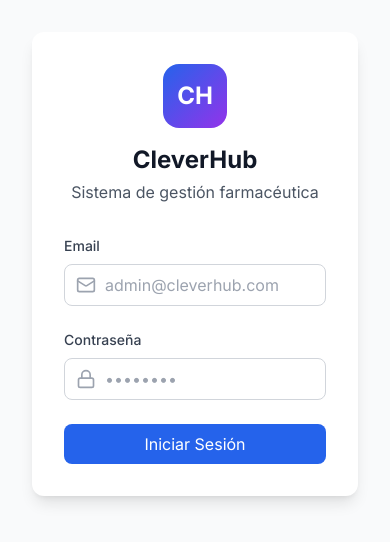
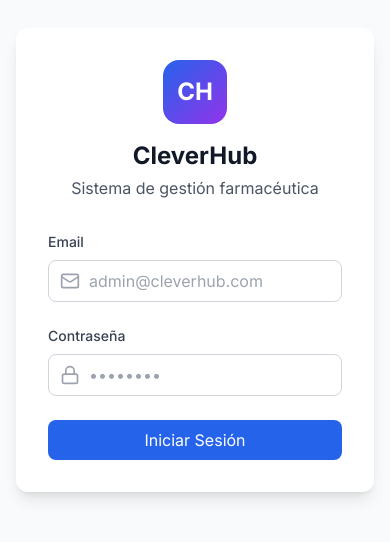
Before and after one commit to amer-najjab-dev/cleverhub-V2.2-frontend, a React (Vite) app: page /login in a window 390 px wide. Shown: the part 174-716 px from the top of the page. Built offline with nearby package versions, Linux system fonts and the light colour scheme; no server answers.

Commit message:
fix: remove lateral margins to use full screen width - Remove excessive padding from main container - Keep only minimal padding for readability - Use full width on all screen sizes

```diff
--- a/src/App.tsx
+++ b/src/App.tsx
@@ -70,8 +70,8 @@ function App() {
 
           <main className="min-h-screen bg-gray-50">
             {/* ✅ Contenedor responsive mejorado */}
-             <div className="w-full mx-auto px-4 sm:px-5 md:px-6 lg:px-8 xl:px-10 2xl:px-12">
-              <div className="max-w-[1600px] mx-auto py-4 sm:py-5 md:py-6">
+             <div className="w-full">
+              <div className="py-3 sm:py-4 md:py-5">
                 <Routes>
                   {/* Ruta pública */}
                   <Route path="/login" element={<LoginPage />} />
--- a/src/index.css
+++ b/src/index.css
@@ -119,6 +119,11 @@
     font-size: 18px;
   }
 
+  .content-wrapper {
+    max-width: 90%;
+    margin: 0 auto;
+  }
+
   .container-padding {
     padding-left: 3rem !important;
     padding-right: 3rem !important;
--- a/src/layout/Header/Header.tsx
+++ b/src/layout/Header/Header.tsx
@@ -101,8 +101,8 @@ export const Header = () => {
 
   return (
     <header className="bg-white border-b border-gray-200 sticky top-0 z-50 shadow-sm">
-      <div className="max-w-[1600px] mx-auto px-4 sm:px-5 md:px-6 lg:px-8 xl:px-10 2xl:px-12">
-        <div className="flex justify-between items-center h-14 lg:h-16">
+      <div className="w-full">
+        <div className="flex justify-between items-center h-12 sm:h-14 lg:h-16 px-4 sm:px-6 lg:px-8">
           {/* Logo */}
            <Link to="/" className="flex items-center space-x-2 shrink-0 group">
         <div className="w-7 h-7 lg:w-8 lg:h-8 bg-gradient-to-br from-blue-600 to-purple-600 rounded-xl flex items-center justify-center shadow-md">
@@ -148,7 +148,7 @@ export const Header = () => {
 
           {/* Menú móvil/tablet desplegable */}
           {mobileMenuOpen && (
-            <div className="absolute top-16 lg:top-20 left-0 right-0 bg-white border-b shadow-lg lg:hidden xl:hidden z-50">
+             <div className="lg:hidden pb-3 overflow-x-auto px-4 sm:px-6">
               <div className="max-w-[1600px] mx-auto px-4 sm:px-6 lg:px-8 py-4">
                 <div className="space-y-2">
                   {modules.map((module) => {
```
